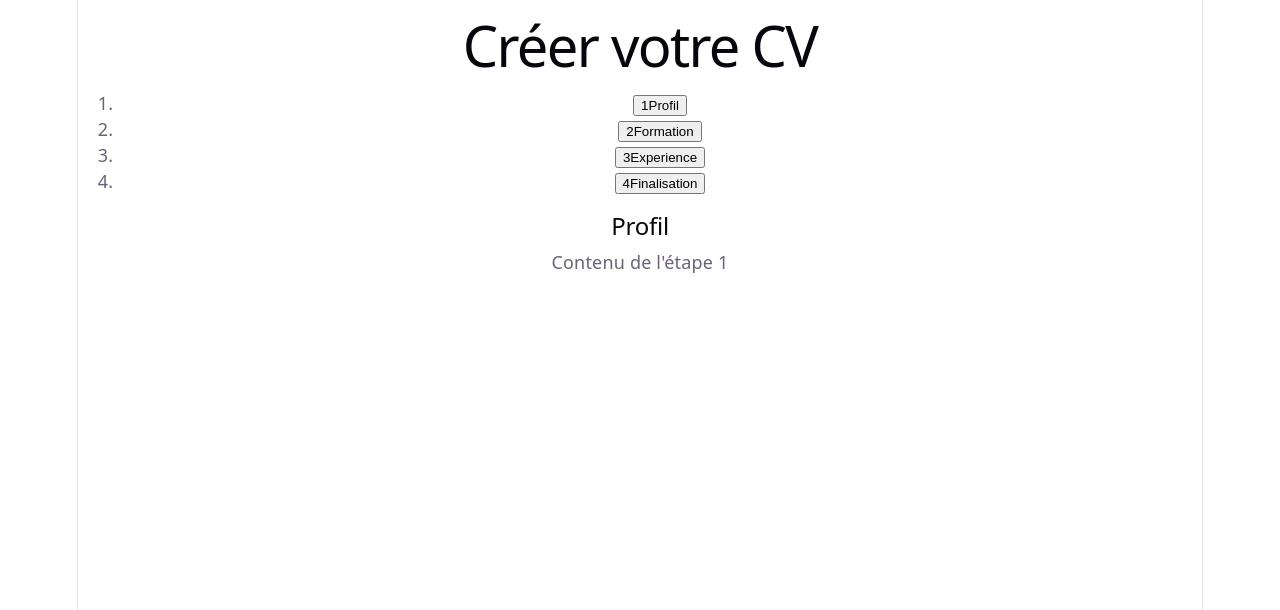
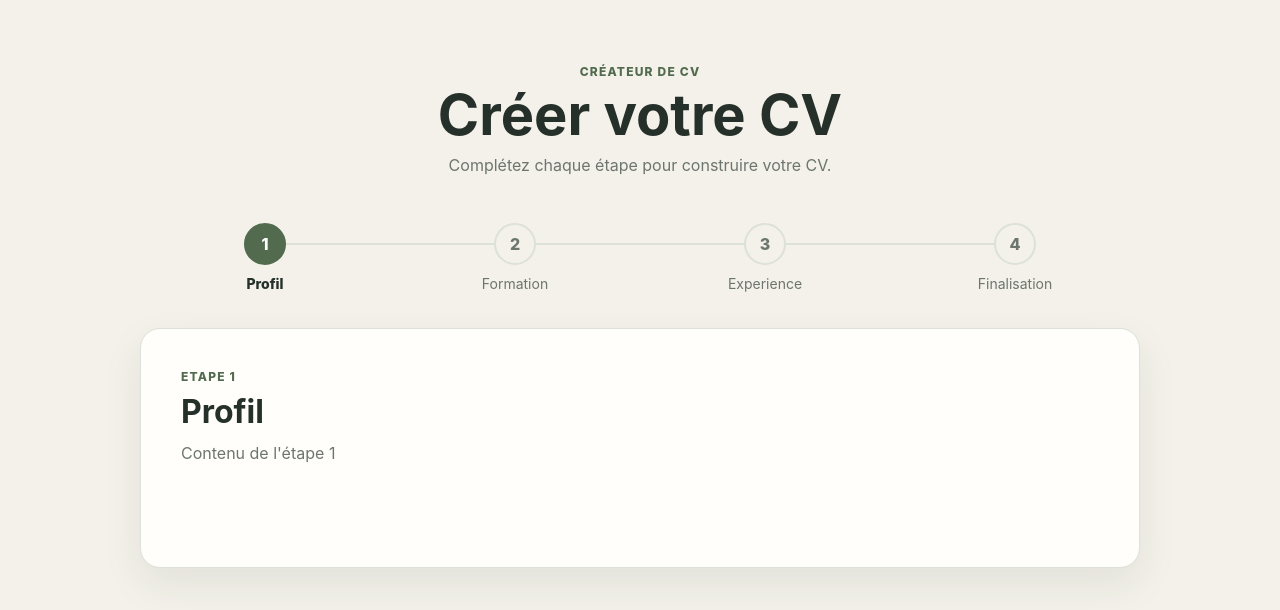
Before and after one commit to adrienrouland-cmyk/CV-Generator, a React (Vite) app: page / in a window 1280 px wide. Shown: the top 610 px of the page. Built offline with nearby package versions, Linux system fonts and the light colour scheme.

Commit message:
feat: add styled CV builder stepper navigation

```diff
--- a/src/App.css
+++ b/src/App.css
@@ -1,184 +1,149 @@
-.counter {
-  font-size: 16px;
-  padding: 5px 10px;
-  border-radius: 5px;
-  color: var(--accent);
-  background: var(--accent-bg);
-  border: 2px solid transparent;
-  transition: border-color 0.3s;
-  margin-bottom: 24px;
+.app {
+  width: min(1000px, calc(100% - 32px));
+  min-height: 100vh;
+  margin: 0 auto;
+  padding: 64px 0;
+}
 
-  &:hover {
-    border-color: var(--accent-border);
+.page-header {
+  margin-bottom: 48px;
+  text-align: center;
+}
+
+.page-header h1 {
+  margin: 8px 0 12px;
+  font-size: clamp(2.25rem, 5vw, 3.5rem);
+  line-height: 1;
+}
+
+.page-header p:last-child {
+  margin: 0;
+  color: var(--muted);
+}
+
+.eyebrow {
+  margin: 0;
+  color: var(--primary);
+  font-size: 0.75rem;
+  font-weight: 800;
+  letter-spacing: 0.1em;
+  text-transform: uppercase;
+}
+
+.stepper {
+  margin-bottom: 36px;
+}
+
+.stepper-list {
+  display: grid;
+  grid-template-columns: repeat(4, 1fr);
+  margin: 0;
+  padding: 0;
+  list-style: none;
+}
+
+.stepper-item {
+  position: relative;
+}
+
+.stepper-item:not(:last-child)::after {
+  position:absolute;
+  top: 20px;
+  right: -50%;
+  left: 50%;
+  height: 2px;
+  background: var(--border);
+  content: "";
+}
+
+.stepper-button {
+  position: relative;
+  z-index: 1;
+  display: flex;
+  width: 100%;
+  flex-direction: column;
+  align-items: center;
+  gap: 10px;
+  border: 0;
+  padding: 0;
+  color: var(--muted);
+  background: transparent;
+  cursor: pointer;
+}
+
+.step-number {
+  display: grid;
+  width: 42px;
+  height: 42px;
+  place-items: center;
+  border: 2px solid var(--border);
+  border-radius: 50%;
+  background: var(--background);
+  font-weight: 800;
+  transition:
+    border-color 150ms ease,
+    color 150ms ease,
+    background-color 150ms ease;
+}
+
+.step-label {
+  font-size: 0.875rem;
+}
+
+.stepper-button[aria-current="step"] {
+  color: var(--text);
+  font-weight: 800;
+}
+
+.stepper-button[aria-current="step"] .step-number {
+  border-color: var(--primary);
+  color: white;
+  background: var(--primary);
+}
+
+.stepper-button:hover .step-number {
+  border-color:var(--primary);
+}
+
+.stepper-button:focus-visible {
+  border-radius: 8px;
+  outline: 3px solid rgb(82 107 78 / 20%);
+  outline-offset: 5px;
+}
+
+.step-content {
+  min-height: 240px;
+  border: 1px solid var(--border);
+  border-radius: 20px;
+  padding: 40px;
+  background: var(--surface);
+  box-shadow: 0 16px 40px rgb(39 48 41 / 8%);
+}
+
+.step-content h2 {
+  margin: 8px 0 12px;
+  font-size: 2rem;
+}
+
+.step-content > p:last-child {
+  margin: 0;
+  color: var(--muted);
+}
+
+@media (max-width: 600px) {
+  .app {
+    padding: 40px 0;
   }
-  &:focus-visible {
-    outline: 2px solid var(--accent);
-    outline-offset: 2px;
+
+  .page-header {
+    margin-bottom: 36px;
+  }
+
+  .step-label {
+    display: none;
+  }
+
+  .step-content {
+    padding: 28px 22px;
   }
 }
-
-.hero {
-  position: relative;
-
-  .base,
-  .framework,
-  .vite {
-    inset-inline: 0;
-    margin: 0 auto;
-  }
-
-  .base {
-    width: 170px;
-    position: relative;
-    z-index: 0;
-  }
-
-  .framework,
-  .vite {
-    position: absolute;
-  }
-
-  .framework {
-    z-index: 1;
-    top: 34px;
-    height: 28px;
-    transform: perspective(2000px) rotateZ(300deg) rotateX(44deg) rotateY(39deg)
-      scale(1.4);
-  }
-
-  .vite {
-    z-index: 0;
-    top: 107px;
-    height: 26px;
-    width: auto;
-    transform: perspective(2000px) rotateZ(300deg) rotateX(40deg) rotateY(39deg)
-      scale(0.8);
-  }
-}
-
-#center {
-  display: flex;
-  flex-direction: column;
-  gap: 25px;
-  place-content: center;
-  place-items: center;
-  flex-grow: 1;
-
-  @media (max-width: 1024px) {
-    padding: 32px 20px 24px;
-    gap: 18px;
-  }
-}
-
-#next-steps {
-  display: flex;
-  border-top: 1px solid var(--border);
-  text-align: left;
-
-  & > div {
-    flex: 1 1 0;
-    padding: 32px;
-    @media (max-width: 1024px) {
-      padding: 24px 20px;
-    }
-  }
-
-  .icon {
-    margin-bottom: 16px;
-    width: 22px;
-    height: 22px;
-  }
-
-  @media (max-width: 1024px) {
-    flex-direction: column;
-    text-align: center;
-  }
-}
-
-#docs {
-  border-right: 1px solid var(--border);
-
-  @media (max-width: 1024px) {
-    border-right: none;
-    border-bottom: 1px solid var(--border);
-  }
-}
-
-#next-steps ul {
-  list-style: none;
-  padding: 0;
-  display: flex;
-  gap: 8px;
-  margin: 32px 0 0;
-
-  .logo {
-    height: 18px;
-  }
-
-  a {
-    color: var(--text-h);
-    font-size: 16px;
-    border-radius: 6px;
-    background: var(--social-bg);
-    display: flex;
-    padding: 6px 12px;
-    align-items: center;
-    gap: 8px;
-    text-decoration: none;
-    transition: box-shadow 0.3s;
-
-    &:hover {
-      box-shadow: var(--shadow);
-    }
-    .button-icon {
-      height: 18px;
-      width: 18px;
-    }
-  }
-
-  @media (max-width: 1024px) {
-    margin-top: 20px;
-    flex-wrap: wrap;
-    justify-content: center;
-
-    li {
-      flex: 1 1 calc(50% - 8px);
-    }
-
-    a {
-      width: 100%;
-      justify-content: center;
-      box-sizing: border-box;
-    }
-  }
-}
-
-#spacer {
-  height: 88px;
-  border-top: 1px solid var(--border);
-  @media (max-width: 1024px) {
-    height: 48px;
-  }
-}
-
-.ticks {
-  position: relative;
-  width: 100%;
-
-  &::before,
-  &::after {
-    content: '';
-    position: absolute;
-    top: -4.5px;
-    border: 5px solid transparent;
-  }
-
-  &::before {
-    left: 0;
-    border-left-color: var(--border);
-  }
-  &::after {
-    right: 0;
-    border-right-color: var(--border);
-  }
-}
--- a/src/App.jsx
+++ b/src/App.jsx
@@ -3,6 +3,7 @@ import { Header } from './components/Header'
 import { Stepper } from './components/Stepper'
 import { EditorPanel } from './components/EditorPanel'
 import { CVPreview } from './components/CVPreview'
+import './App.css'
 
 const steps = ["Profil", "Formation", "Experience", "Finalisation"];
 
@@ -10,10 +11,17 @@ function App() {
   const [currentStep, setCurrentStep] = useState(0);
 
   return (
-    <main>
-      <h1>Créer votre CV</h1>
+    <main className="app">
+      <header className='page-header'>
+        <p className='eyebrow'>Créateur de CV</p>
+        <h1>Créer votre CV</h1>
+        <p>Complétez chaque étape pour construire votre CV.</p>
+      </header>
+
       <Stepper steps={steps} currentStep={currentStep} onStepChange={setCurrentStep}/>
-      <section>
+
+      <section className="step-content">
+        <p className="eyebrow">Etape {currentStep + 1}</p>
         <h2>{steps[currentStep]}</h2>
         <p>Contenu de l'étape {currentStep + 1}</p>
       </section>
--- a/src/components/Stepper.jsx
+++ b/src/components/Stepper.jsx
@@ -1,14 +1,14 @@
 export function Stepper({steps, currentStep, onStepChange})
 {
     return (
-        <nav aria-label="Etapes de création du CV">
-            <ol>
+        <nav className="stepper" aria-label="Etapes de création du CV">
+            <ol className="stepper-list">
                 {steps.map((step, index) => {
                     return (
-                    <li key={step}>
-                        <button type="button" onClick={() => onStepChange(index)} aria-current={currentStep === index ? 'step' : undefined}>
-                            <span>{index + 1}</span>
-                            <span>{step}</span>
+                    <li className="stepper-item" key={step}>
+                        <button className="stepper-button" type="button" onClick={() => onStepChange(index)} aria-current={currentStep === index ? 'step' : undefined}>
+                            <span className="step-number" >{index + 1}</span>
+                            <span className="step-label" >{step}</span>
                         </button>
                     </li>
                     )
--- a/src/index.css
+++ b/src/index.css
@@ -1,111 +1,29 @@
 :root {
-  --text: #6b6375;
-  --text-h: #08060d;
-  --bg: #fff;
-  --border: #e5e4e7;
-  --code-bg: #f4f3ec;
-  --accent: #aa3bff;
-  --accent-bg: rgba(170, 59, 255, 0.1);
-  --accent-border: rgba(170, 59, 255, 0.5);
-  --social-bg: rgba(244, 243, 236, 0.5);
-  --shadow:
-    rgba(0, 0, 0, 0.1) 0 10px 15px -3px, rgba(0, 0, 0, 0.05) 0 4px 6px -2px;
-
-  --sans: system-ui, 'Segoe UI', Roboto, sans-serif;
-  --heading: system-ui, 'Segoe UI', Roboto, sans-serif;
-  --mono: ui-monospace, Consolas, monospace;
-
-  font: 18px/145% var(--sans);
-  letter-spacing: 0.18px;
-  color-scheme: light dark;
-  color: var(--text);
-  background: var(--bg);
+  font-family: Inter, system-ui, -apple-system, BlinkMacSystemFont, 'Segoe UI', Roboto, Oxygen, Ubuntu, Cantarell, 'Open Sans', 'Helvetica Neue', sans-serif;
+  color: #26302a;
+  background: #f3f1e9;
   font-synthesis: none;
   text-rendering: optimizeLegibility;
-  -webkit-font-smoothing: antialiased;
-  -moz-osx-font-smoothing: grayscale;
 
-  @media (max-width: 1024px) {
-    font-size: 16px;
-  }
+  --background: #f3f1e9;
+  --surface: #fffefa;
+  --primary: #526b4e;
+  --primary-dark: #3f553c;
+  --text: #25302a;
+  --muted: #6d756f;
+  --border: #dce1d9;
 }
 
-@media (prefers-color-scheme: dark) {
-  :root {
-    --text: #9ca3af;
-    --text-h: #f3f4f6;
-    --bg: #16171d;
-    --border: #2e303a;
-    --code-bg: #1f2028;
-    --accent: #c084fc;
-    --accent-bg: rgba(192, 132, 252, 0.15);
-    --accent-border: rgba(192, 132, 252, 0.5);
-    --social-bg: rgba(47, 48, 58, 0.5);
-    --shadow:
-      rgba(0, 0, 0, 0.4) 0 10px 15px -3px, rgba(0, 0, 0, 0.25) 0 4px 6px -2px;
-  }
-
-  #social .button-icon {
-    filter: invert(1) brightness(2);
-  }
+* {
+  box-sizing: border-box;
 }
 
 body {
+  min-width: 320px;
+  min-height: 100vh;
   margin: 0;
 }
 
-#root {
-  width: 1126px;
-  max-width: 100%;
-  margin: 0 auto;
-  text-align: center;
-  border-inline: 1px solid var(--border);
-  min-height: 100svh;
-  display: flex;
-  flex-direction: column;
-  box-sizing: border-box;
+button {
+  font: inherit;
 }
-
-h1,
-h2 {
-  font-family: var(--heading);
-  font-weight: 500;
-  color: var(--text-h);
-}
-
-h1 {
-  font-size: 56px;
-  letter-spacing: -1.68px;
-  margin: 32px 0;
-  @media (max-width: 1024px) {
-    font-size: 36px;
-    margin: 20px 0;
-  }
-}
-h2 {
-  font-size: 24px;
-  line-height: 118%;
-  letter-spacing: -0.24px;
-  margin: 0 0 8px;
-  @media (max-width: 1024px) {
-    font-size: 20px;
-  }
-}
-p {
-  margin: 0;
-}
-
-code,
-.counter {
-  font-family: var(--mono);
-  display: inline-flex;
-  border-radius: 4px;
-  color: var(--text-h);
-}
-
-code {
-  font-size: 15px;
-  line-height: 135%;
-  padding: 4px 8px;
-  background: var(--code-bg);
-}
```
